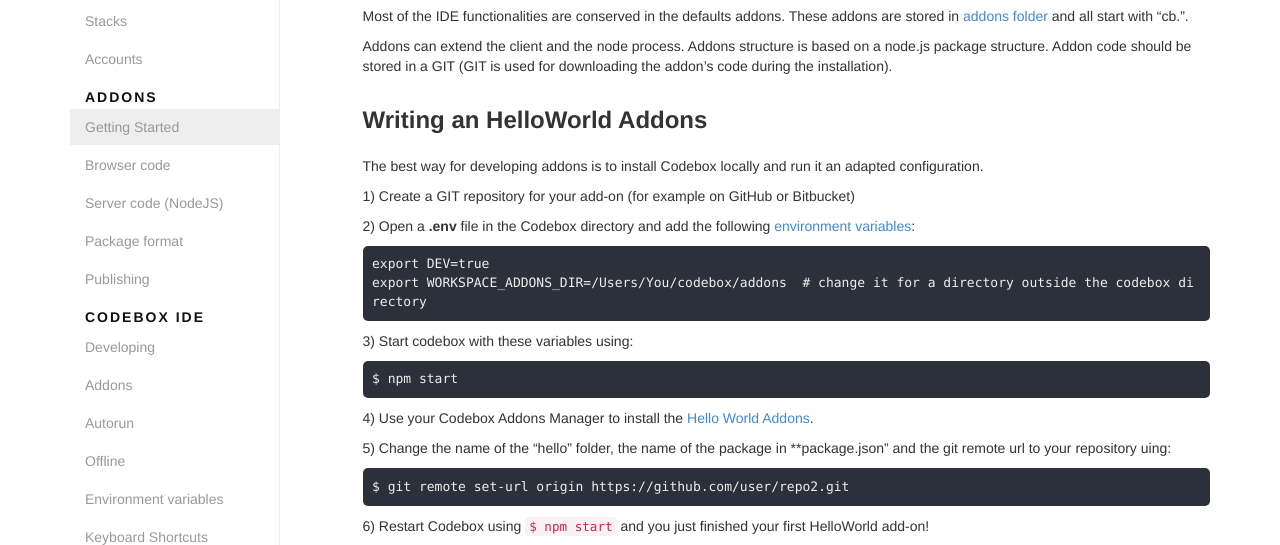
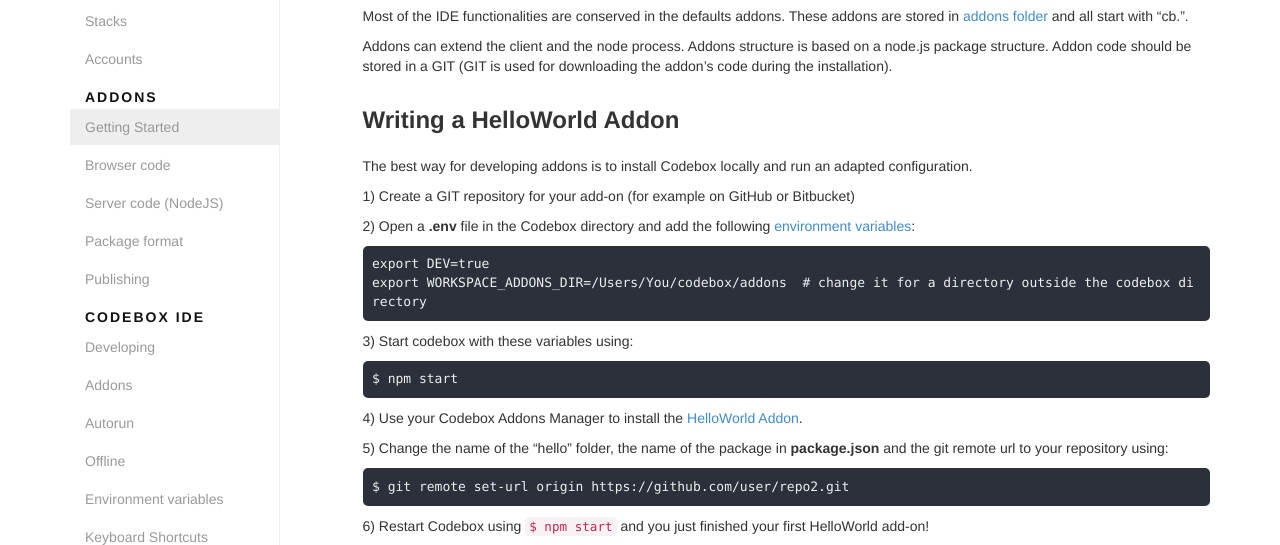
Before and after one commit to CodeboxIDE/codebox-docs, a Jekyll site: the page built from addons/getting_started.md, in a window 1280 px wide. Shown: the part 241-786 px from the top of the page. Built offline with Jekyll 4.4.1, drawn with Linux system fonts in a browser that asks for light colours; nearby versions of some CDN libraries; Markdown is read by kramdown in place of the engine named in the settings.

Commit message:
a few more typos in Addons/

````diff
--- a/addons/getting_started.md
+++ b/addons/getting_started.md
@@ -13,9 +13,9 @@
 
 Addons can extend the client and the node process. Addons structure is based on a node.js package structure. Addon code should be stored in a GIT (GIT is used for downloading the addon's code during the installation).
 
-### Writing an HelloWorld Addons
+### Writing a HelloWorld Addon
 
-The best way for developing addons is to install Codebox locally and run it an adapted configuration.
+The best way for developing addons is to install Codebox locally and run an adapted configuration.
 
 1) Create a GIT repository for your add-on (for example on GitHub or Bitbucket)
 
@@ -32,9 +32,9 @@
 $ npm start
 ```
 
-4) Use your Codebox Addons Manager to install the [Hello World Addons](https://github.com/FriendCode/codebox-addon-helloworld).
+4) Use your Codebox Addons Manager to install the [HelloWorld Addon](https://github.com/FriendCode/codebox-addon-helloworld).
 
-5) Change the name of the "hello" folder, the name of the package in **package.json" and the git remote url to your repository uing:
+5) Change the name of the "hello" folder, the name of the package in **package.json** and the git remote url to your repository using:
 
 ```
 $ git remote set-url origin https://github.com/user/repo2.git
````
